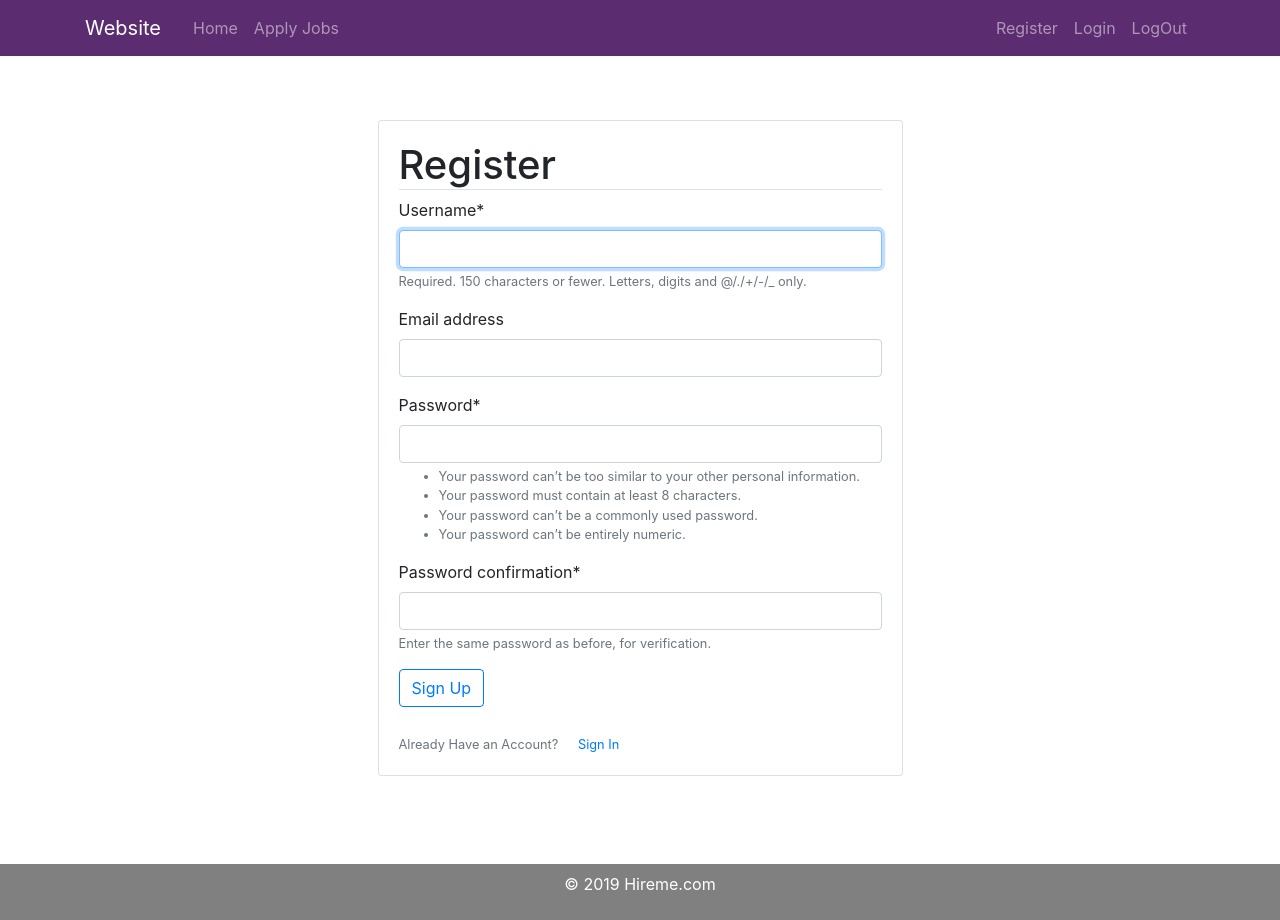
After one commit to jissmonjose/project-jobs-django, a Django app: page /register/ in a window 1280 px wide. The commit adds this page. Run offline with Django 3.2, Linux system fonts and the light colour scheme; some libraries are stand-ins or nearby versions.

Commit message:
done user authentication features

```diff
--- /dev/null
+++ b/jobsapp/register.py
@@ -0,0 +1,8 @@
+from django.contrib.auth.forms import UserCreationForm
+from django.contrib.auth.models import User
+
+
+class RegisterForm(UserCreationForm):
+    class Meta:
+        model = User
+        fields = ('username', 'email', 'password1', 'password2')
--- /dev/null
+++ b/jobsapp/templates/jobsapp/register.html
@@ -0,0 +1,42 @@
+{% extends 'jobsapp/base.html' %}
+
+{% load crispy_forms_tags %}
+
+{% block content %}
+    <section id="register">
+        <div class="container">
+            <div class="row py-3">
+                <div class="col-md-6 mx-auto">
+                    <div class="card mb-5">
+                        <div class="card-body">
+                            <form method="POST">
+                                {% csrf_token %}
+                                <div class="form-group">
+                                    <h1 class="display-6 border-bottom">
+                                        Register
+                                    </h1>
+                                    {{form|crispy}}
+                                </div>
+
+                                <div class="form-group">
+                                    <button type="submit" class="btn btn-outline-primary">Sign Up</button>
+                                </div>
+                            </form>
+
+                            <div class="pt-2">
+                                <small class="text-muted">Already Have an Account?
+                                    <a href="" class="ml-3">Sign In</a>
+                                </small>
+                            </div>
+                        </div>
+                    </div>
+                </div>
+            </div>
+
+        </div>
+
+
+
+
+    </section>
+{% endblock %}
--- a/jobsapp/urls.py
+++ b/jobsapp/urls.py
@@ -1,9 +1,13 @@
-from .views import JobsListing, JobsDetail, JobsApply
+from .views import JobsListing, JobsDetail, JobsApply, register_user
 from django.urls import path
+from django.contrib.auth.views import LogoutView, LoginView
 
 # urlpatterns
 urlpatterns = [
     path('', JobsListing.as_view(), name='list_of_jobs'),
     path('jobs/<int:pk>', JobsDetail.as_view(), name='details_of_job'),
     path('jobs/apply/<int:pk>', JobsApply.as_view(), name='apply_to_job'),
+    path('register/', register_user, name='register'),
+    path('login/', LoginView.as_view(template_name='jobsapp/login.html'), name='login'),
+    path('logout/', LogoutView.as_view(template_name='jobsapp/logout.html'), name='logout'),
 ]
--- a/jobsapp/views.py
+++ b/jobsapp/views.py
@@ -1,6 +1,9 @@
 from django.shortcuts import render
 from django.views.generic import ListView, DetailView, CreateView
 from .models import AddJobs, ApplyJob
+from .register import RegisterForm
+from django.contrib import messages
+from django.shortcuts import redirect
 
 
 # Create your views here.
@@ -19,3 +22,17 @@ class JobsDetail(DetailView):
 class JobsApply(CreateView):
     model = ApplyJob
     fields = ('name', 'email', 'phone')
+
+
+# registration - user
+def register_user(request):
+    if request.method == 'POST':
+        form = RegisterForm(request.POST)
+        if form.is_valid():
+            form.save()
+            username = form.cleaned_data['username']
+            messages.success(request, f"Account Created for {username}")
+            return redirect('login')
+    else:
+        form = RegisterForm()
+    return render(request, 'jobsapp/register.html', {'form': form})
--- a/project_jobs/settings.py
+++ b/project_jobs/settings.py
@@ -117,3 +117,7 @@ STATIC_URL = '/static/'
 
 # crispy forms
 CRISPY_TEMPLATE_PACK = 'bootstrap4'
+
+# login
+LOGIN_REDIRECT_URL = 'list_of_jobs'
+LOGIN_URL = 'login'
--- a/templates/jobsapp/base.html
+++ b/templates/jobsapp/base.html
@@ -14,22 +14,47 @@
 <!-- navbar -->
 <nav class="navbar navbar-expand-sm navbar-dark mb-5" style="background-color: #5B2C6F">
         <div class="container">
-            <a class="navbar-brand" href="#">Website</a>
-            <button class="navbar-toggler" data-toggle="collapse" data-target="#navbarNav">
+            <a class="navbar-brand mr-4" href="#">Website</a>
+            <button class="navbar-toggler" type="button" data-toggle="collapse" data-target="#navbarNav"
+            aria-expanded="false" aria-label="Toggle navigation">
                 <!-- to get the hamburger icon -->
                 <span class="navbar-toggler-icon"></span>
             </button>
             <div class="collapse navbar-collapse" id="navbarNav">
             <!-- navbar-nav removes linkstyles -->
-                <ul class="navbar-nav">
-                    <li class="nav-item"><a class="nav-link" href="#">Home</a></li>
-                    <li class="nav-item"><a class="nav-link" href="#">About</a></li>
-                    <li class="nav-item"><a class="nav-link" href="#">Contact</a></li>
-                    <li class="nav-item"><a class="nav-link" href="#">Services</a></li>
-                </ul>
+                <div class="navbar-nav mr-auto">
+                    <a class="nav-item nav-link" href="{% url 'list_of_jobs' %}">Home</a>
+                    <a class="nav-item nav-link" href="#">Apply Jobs</a>
+                </div>
             </div>
+
+            <div class="navbar-nav">
+               <a class="nav-item nav-link" href="{% url 'register' %}">Register</a>
+               <a class="nav-item nav-link" href="{% url 'login' %}">Login</a>
+               <a class="nav-item nav-link" href="{% url 'logout' %}">LogOut</a>
+            </div>
+
     </div>
     </nav>
+
+        <!--    messages -->
+
+        {% if messages %}
+        <div class="container">
+            <div class="row">
+                <div class="col-md-6 ml-5">
+
+                    {% for message in messages %}
+                        <div class="alert alert-{{message.tags}}">
+                            {{ message }}
+                        </div>
+                    {% endfor %}
+
+                </div>
+            </div>
+        </div>
+        {% endif %}
+
 
     <div class="container">
         {% block content %}
@@ -42,8 +67,8 @@
 
 
     <!-- footer -->
-    <footer id="footer_page" style="position: fixed; bottom:0; width: 100%; background: grey;">
-        <div class="p-3">
+    <footer class="mt-4" id="footer_page" style="position: relative; bottom:0; width: 100%; background: grey;">
+        <div class="p-2">
             <p class="text-center text-white">&copy; 2019&nbsp;Hireme.com</p>
         </div>
     </footer>
```
Also changed, not shown: jobsapp/templates/jobsapp/login.html (added, +38 -0 lines), jobsapp/templates/jobsapp/logout.html (added, +11 -0 lines).
